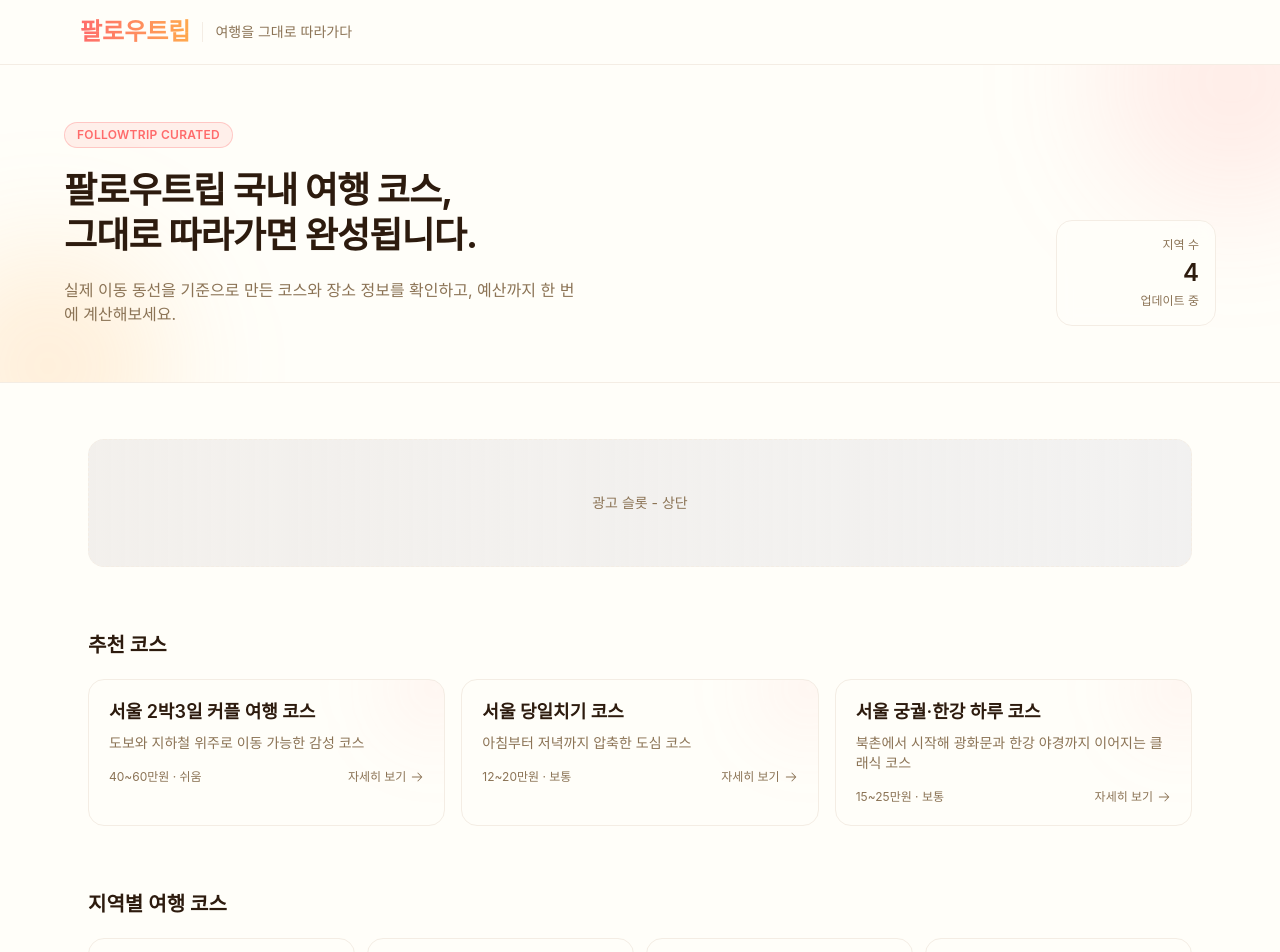
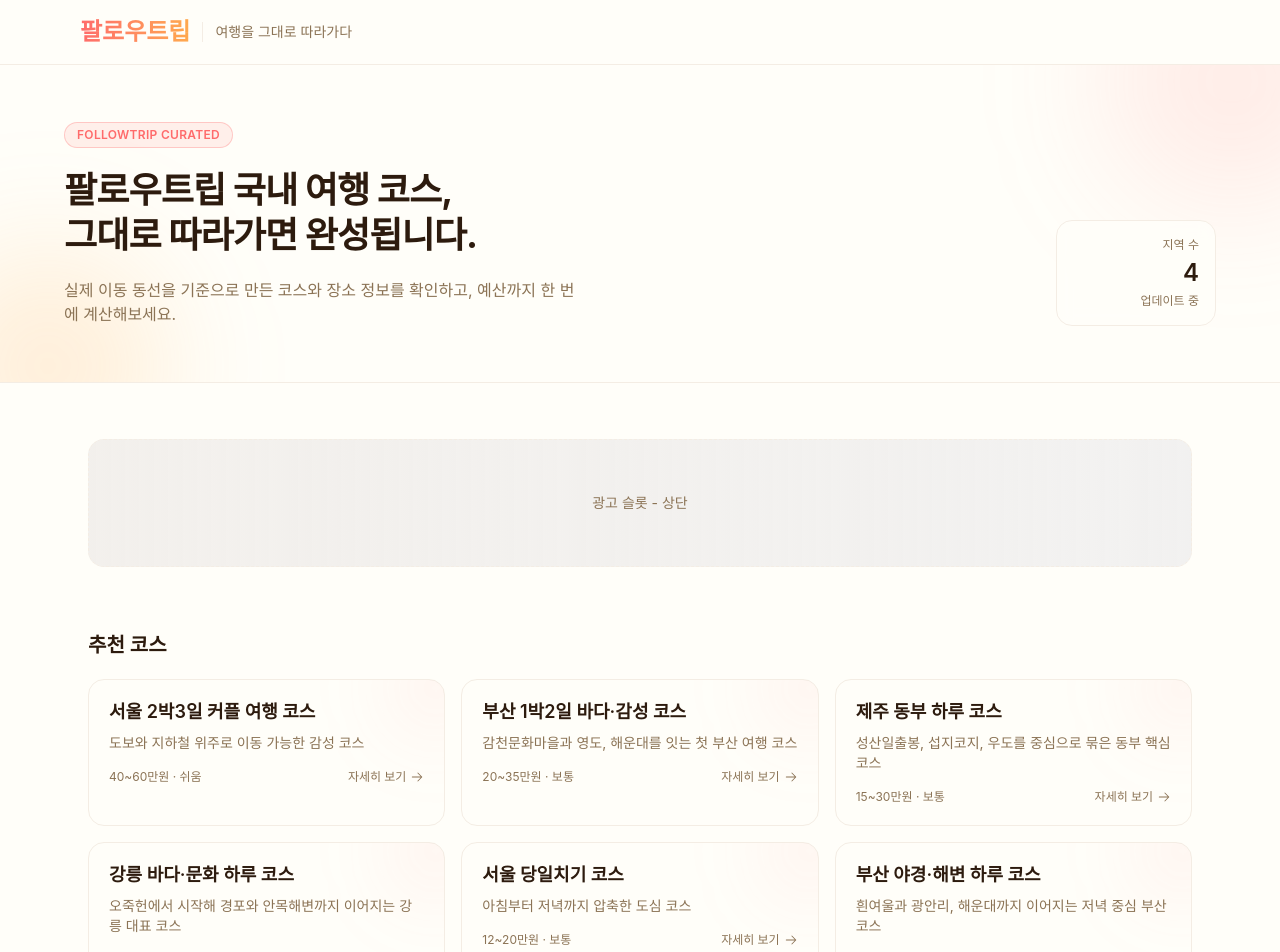
Before and after one commit to amh6281/followtrip, a Next.js app: page / in a window 1280 px wide. Shown: the top 952 px of the page. Built offline with nearby package versions, Linux system fonts and the light colour scheme; no server answers; a web font is replaced by a local one.

Commit message:
refactor: 추천 코스 카드 개수 개선

```diff
--- a/src/components/home/organisms/CuratedCoursesSection.tsx
+++ b/src/components/home/organisms/CuratedCoursesSection.tsx
@@ -3,15 +3,40 @@ import { regionList } from '@/constants/region';
 import { findRegionCoursesBySlugs } from '@/utils/region';
 
 const CuratedCoursesSection = () => {
-  const featuredRegion = regionList[0];
+  // 지역별 대표 코스
+  const regionCourses = regionList
+    .map((region) => ({
+      regionId: region.id,
+      courses: findRegionCoursesBySlugs(region.highlightCourseSlugs),
+    }))
+    .filter(({ courses }) => courses.length > 0);
 
-  if (!featuredRegion) {
+  // 추천 코스 6개 노출
+  const featuredCourses = Array.from({ length: 6 }, (_, index) => {
+    const regionCourse = regionCourses[index % regionCourses.length];
+    const course =
+      regionCourse?.courses[Math.floor(index / regionCourses.length)];
+
+    if (!regionCourse || !course) {
+      return null;
+    }
+
+    return {
+      regionId: regionCourse.regionId,
+      course,
+    };
+  }).filter(
+    (
+      item,
+    ): item is {
+      regionId: string;
+      course: ReturnType<typeof findRegionCoursesBySlugs>[number];
+    } => Boolean(item),
+  );
+
+  if (featuredCourses.length === 0) {
     return null;
   }
-
-  const featuredCourses = findRegionCoursesBySlugs(
-    featuredRegion.highlightCourseSlugs,
-  ).slice(0, 3);
 
   return (
     <section className='space-y-5'>
@@ -19,11 +44,11 @@ const CuratedCoursesSection = () => {
         추천 코스
       </h2>
       <div className='grid gap-4 sm:grid-cols-2 lg:grid-cols-3'>
-        {featuredCourses.map((course) => (
+        {featuredCourses.map(({ regionId, course }) => (
           <CourseCard
             key={course.slug}
             course={course}
-            href={`/${featuredRegion.id}/${course.slug}`}
+            href={`/${regionId}/${course.slug}`}
           />
         ))}
       </div>
```
